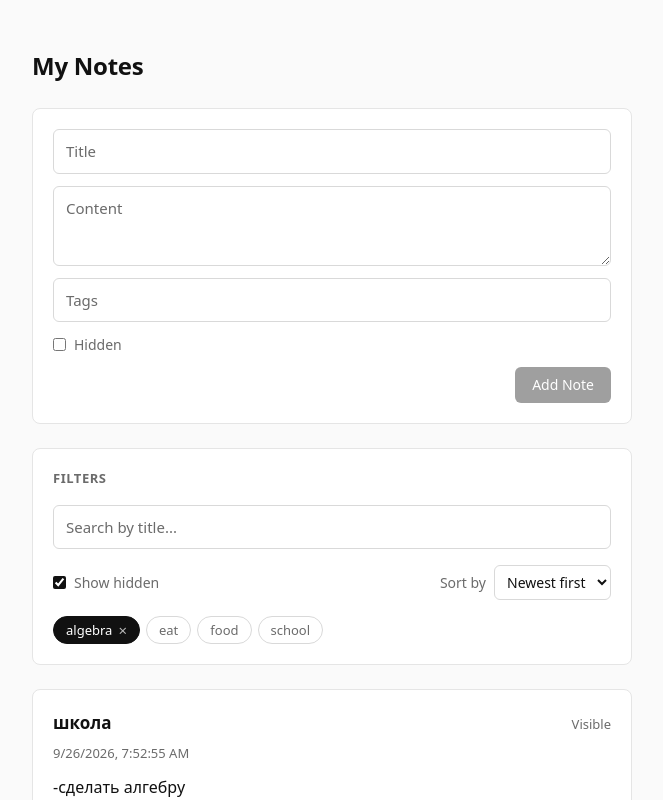
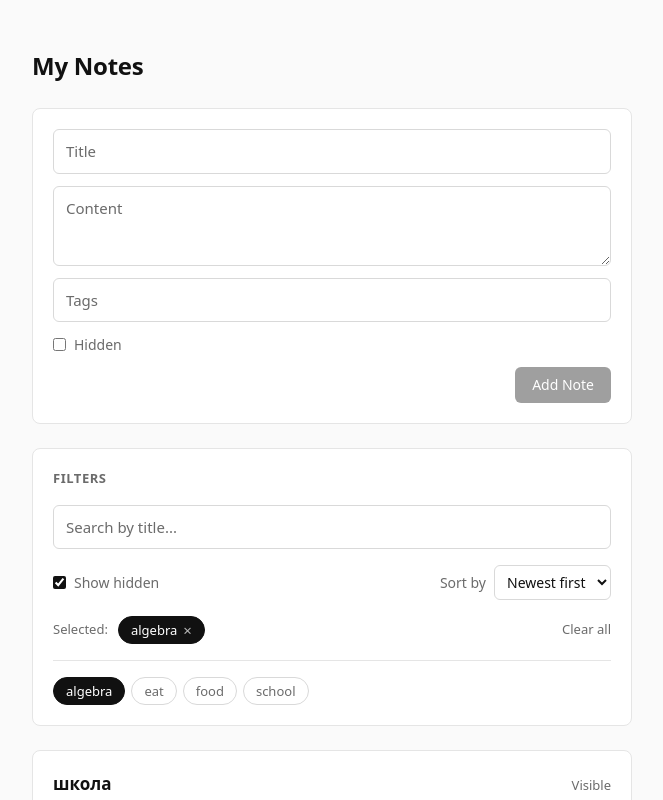
Before and after one commit to aleksandr-mazhul/notes, a React (Vite) app: page / in a window 1280 px wide. Both pictures are taken after a click on the button "algebra". Shown: the top 800 px of the page, without its empty margins (308-971 px from the left). Built offline with nearby package versions, Linux system fonts and the light colour scheme; no server answers; data requests are answered from the project's data file.

Commit message:
feat(ui): selected tags row with Clear all
- "Selected:" row above the tag list: removable chips with ×
  and a Clear all button, shown only when tags are selected
- the full tag list marks selected chips without ×
- hover and focus-visible styles for chips and Clear all

```diff
--- a/src/components/App.tsx
+++ b/src/components/App.tsx
@@ -180,6 +180,7 @@ function App() {
         availableTags={availableTags}
         selectedTags={selectedTags}
         onTagsChange={setSelectedTags}
+        activeTags={activeTags}
       />
       {notes.length === 0 ? (
         <p className={styles.empty}>No notes found</p>
--- a/src/components/NoteFilterForm.tsx
+++ b/src/components/NoteFilterForm.tsx
@@ -10,6 +10,7 @@ interface Props {
   availableTags: string[]
   selectedTags: string[]
   onTagsChange: (tags: string[]) => void
+  activeTags: string[]
 }
 
 export default function NoteFilterForm({
@@ -17,6 +18,7 @@ export default function NoteFilterForm({
   availableTags,
   selectedTags,
   onTagsChange,
+  activeTags,
 }: Props) {
   const [search, setSearch] = useState('')
   const handleSearchChange = (e: React.ChangeEvent<HTMLInputElement>) => {
@@ -92,6 +94,34 @@ export default function NoteFilterForm({
           </select>
         </label>
       </div>
+
+      {activeTags.length > 0 && (
+        <div className={styles.selected}>
+          <span className={styles.selectedLabel}>Selected:</span>
+          {activeTags.map((tag) => (
+            <button
+              key={tag}
+              type="button"
+              className={`${styles.chip} ${styles.chipActive}`}
+              aria-label={`Remove tag ${tag}`}
+              onClick={() => handleTagToggle(tag)}
+            >
+              {tag}
+              <span className={styles.chipRemove} aria-hidden="true">
+                ×
+              </span>
+            </button>
+
+          ))}
+          <button
+            type="button"
+            className={styles.clearButton}
+            onClick={() => onTagsChange([])}
+          >
+            Clear all
+          </button>
+        </div>
+      )}
       {availableTags.length > 0 && (
         <div className={styles.chips}>
           {availableTags.map((tag) => {
@@ -105,11 +135,6 @@ export default function NoteFilterForm({
                 onClick={() => handleTagToggle(tag)}
               >
                 {tag}
-                {isSelected && (
-                  <span className={styles.chipRemove} aria-hidden="true">
-                    ×
-                  </span>
-                )}
               </button>
             )
           })}
--- a/src/styles/NoteFilterForm.module.css
+++ b/src/styles/NoteFilterForm.module.css
@@ -108,10 +108,15 @@
   outline-offset: 2px;
 }
 
-.chipActive,
-.chipActive:hover {
+.chipActive {
   background: var(--ink);
   border-color: var(--ink);
+  color: #fff;
+}
+
+.chipActive:hover {
+  background: #333;
+  border-color: #333;
   color: #fff;
 }
 
@@ -119,4 +124,47 @@
   font-size: 0.9375rem;
   line-height: 1;
   opacity: 0.7;
+  transition: opacity 0.15s;
 }
+
+.chipActive:hover .chipRemove {
+  opacity: 1;
+}
+
+.selected {
+  display: flex;
+  flex-wrap: wrap;
+  align-items: center;
+  gap: 0.375rem;
+  padding-bottom: 1rem;
+  border-bottom: 1px solid var(--line);
+}
+
+.selectedLabel {
+  margin-right: 0.25rem;
+  color: var(--muted);
+  font-size: 0.8125rem;
+}
+
+.clearButton {
+  margin-left: auto;
+  padding: 0;
+  background: none;
+  border: none;
+  border-radius: 4px;
+  color: var(--muted);
+  font: inherit;
+  font-size: 0.8125rem;
+  cursor: pointer;
+  transition: color 0.15s;
+}
+
+.clearButton:hover {
+  color: var(--ink);
+  text-decoration: underline;
+}
+
+.clearButton:focus-visible {
+  outline: 2px solid var(--ink);
+  outline-offset: 2px;
+}
```
